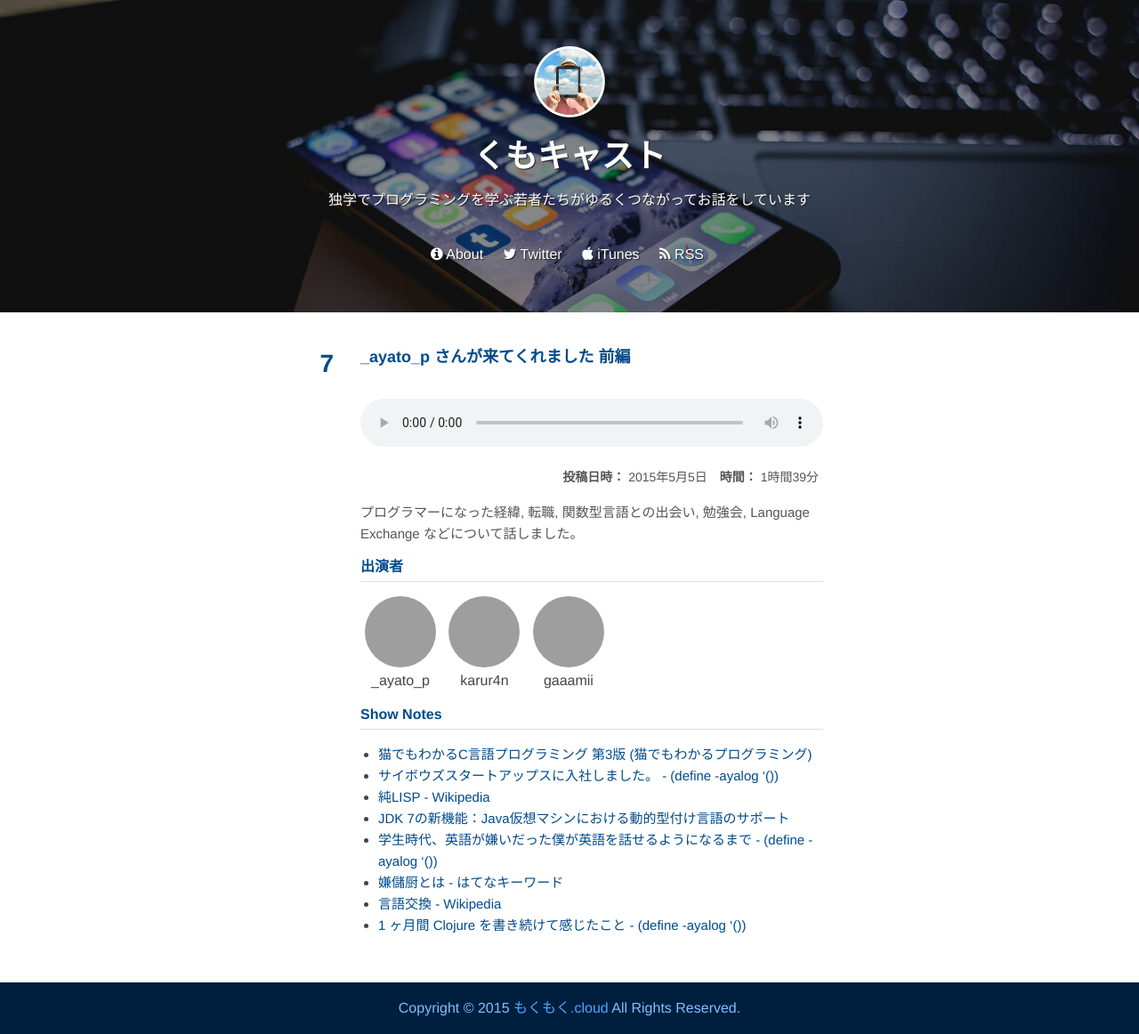
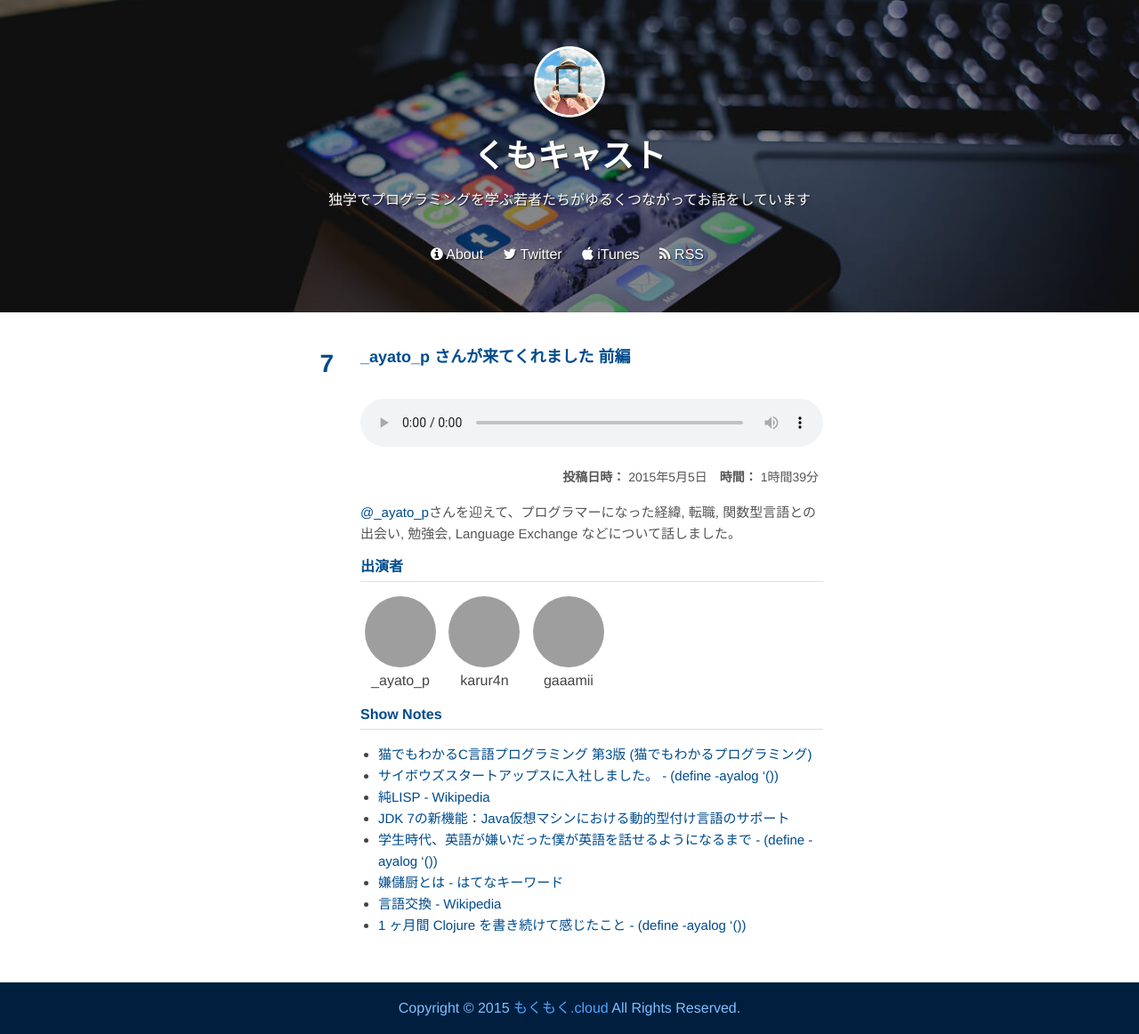
Before and after one commit to kumocast/kumocast.github.io, a Jekyll site: the page built from _posts/2015-05-05-welcome-ayato_p-first.md, in a window 1280 px wide, cut to the strip 0-1162 px from the top of the page. Shown: the whole strip at 89% size. Built offline with Jekyll 4.4.1, drawn with Linux system fonts in a browser that asks for light colours; nearby versions of some CDN libraries; Markdown is read by kramdown in place of the engine named in the settings; grey boxes are pictures that could not be loaded.

Commit message:
Update 2015-05-05-welcome-ayato_p-first.md

```diff
--- a/_posts/2015-05-05-welcome-ayato_p-first.md
+++ b/_posts/2015-05-05-welcome-ayato_p-first.md
@@ -5,7 +5,7 @@ date: 2015-05-05 00:00:00
 duration: 1時間39分
 members: ['_ayato_p', 'karur4n', 'gaaamii']
 audio: https://mokumokucloud.github.io/podcasting/audios/2015/05/kumocast_07.mp3
-description: プログラマーになった経緯, 転職, 関数型言語との出会い, 勉強会, Language Exchange などについて話しました。
+description: <a href="http://twitter.com/_ayato_p" target="blank">@_ayato_p</a>さんを迎えて、プログラマーになった経緯, 転職, 関数型言語との出会い, 勉強会, Language Exchange などについて話しました。
 number: 7
 ---
 
```
